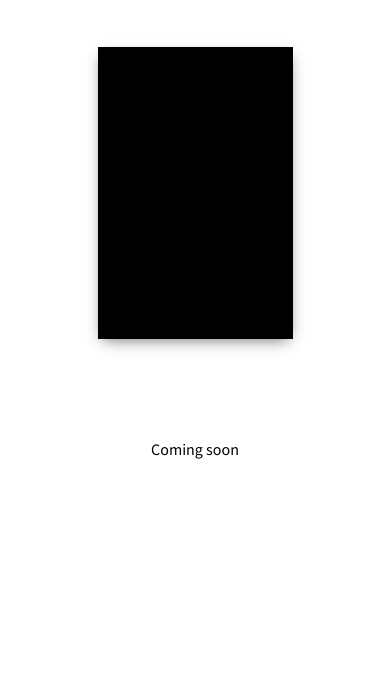
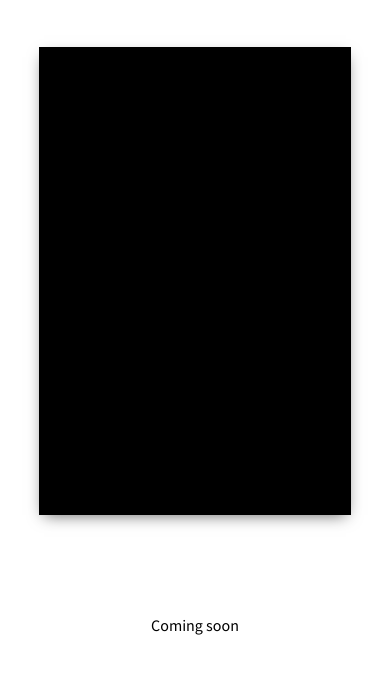
Before and after one commit to ZakharDay/fresco-heritage-site, a website built with webpack: page index.html in a window 390 px wide. Shown: the part 133-806 px from the top of the page. Built offline with nearby package versions, Linux system fonts and the light colour scheme.

Commit message:
Mobile layout updaed

```diff
--- a/index.html
+++ b/index.html
@@ -1 +1 @@
-<!doctype html><html lang="en" dir="ltr"><head><meta charset="utf-8"/><title>Fresco Heritage</title><link rel="preconnect" href="https://fonts.googleapis.com"/><link rel="preconnect" href="https://fonts.gstatic.com" crossorigin/><link href="https://fonts.googleapis.com/css2?family=Gilda+Display&family=Source+Sans+Pro&display=swap" rel="stylesheet"/><link href="index.css?bff6770f64b38047c221" rel="stylesheet"></head><body><header><h1>Fresco Heritage</h1><p>Art DAO with NFTs generated by AI</p></header><section id="fresco"></section><footer><p>Coming soon</p></footer><script src="index.js?bff6770f64b38047c221"></script></body></html>
+<!doctype html><html lang="en" dir="ltr"><head><meta charset="utf-8"/><meta name="viewport" content="width=device-width,initial-scale=1"/><title>Fresco Heritage</title><link rel="preconnect" href="https://fonts.googleapis.com"/><link rel="preconnect" href="https://fonts.gstatic.com" crossorigin/><link href="https://fonts.googleapis.com/css2?family=Gilda+Display&family=Source+Sans+Pro&display=swap" rel="stylesheet"/><link href="index.css?1aa38aa050013218840b" rel="stylesheet"></head><body><header><h1>Fresco Heritage</h1><p>Art DAO with NFTs generated by AI</p></header><section id="fresco"></section><footer><p>Coming soon</p></footer><script src="index.js?1aa38aa050013218840b"></script></body></html>
--- a/src/index.scss
+++ b/src/index.scss
@@ -87,6 +87,19 @@ footer {
   }
 }
 
+@media (max-width: 500px) {
+  #fresco {
+    width: 80vw;
+    margin: 50px auto 0;
+    box-shadow: 0 5px 15px -5px #636363;
+
+    .gridCell {
+      width: 20vw;
+      height: 20vw;
+    }
+  }
+}
+
 @keyframes fadeIn {
   from {
     opacity: 0;
```
Also changed, not shown: src/index.html (+1 -0 lines), index.css.
